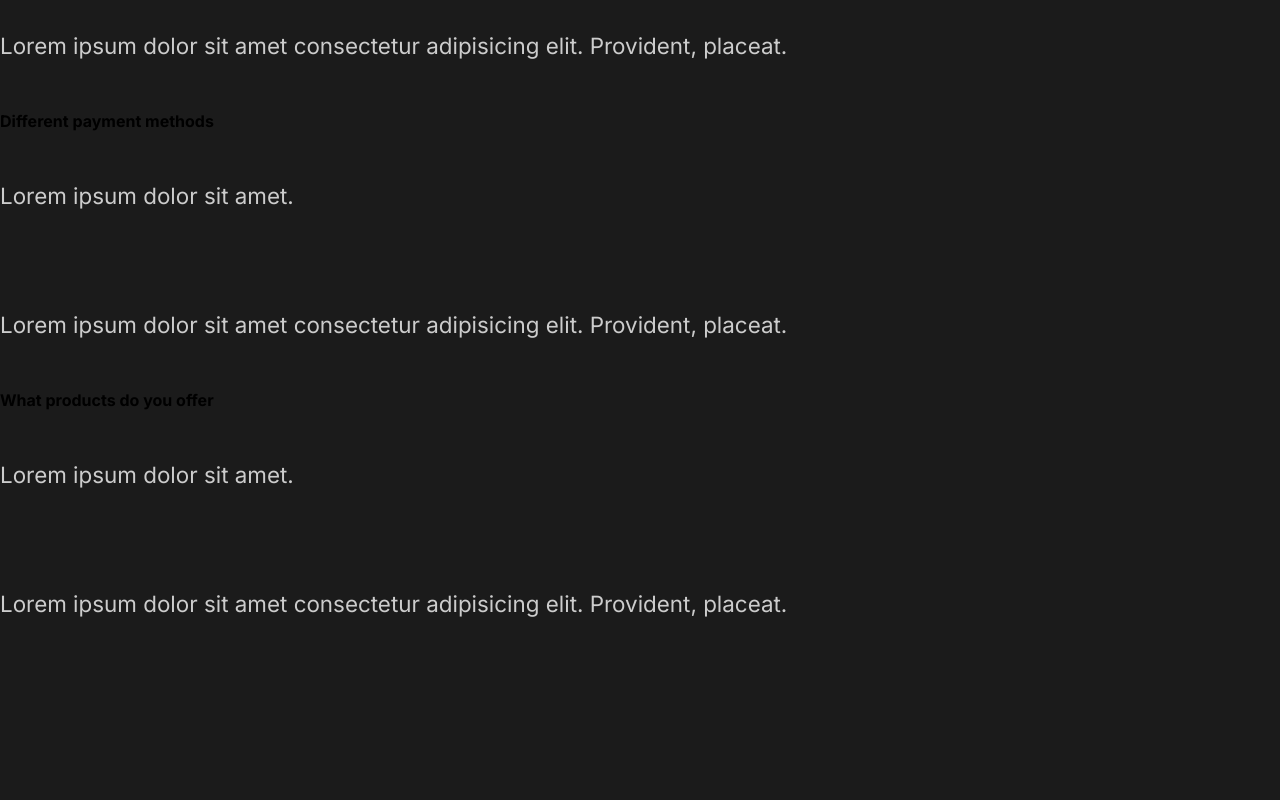
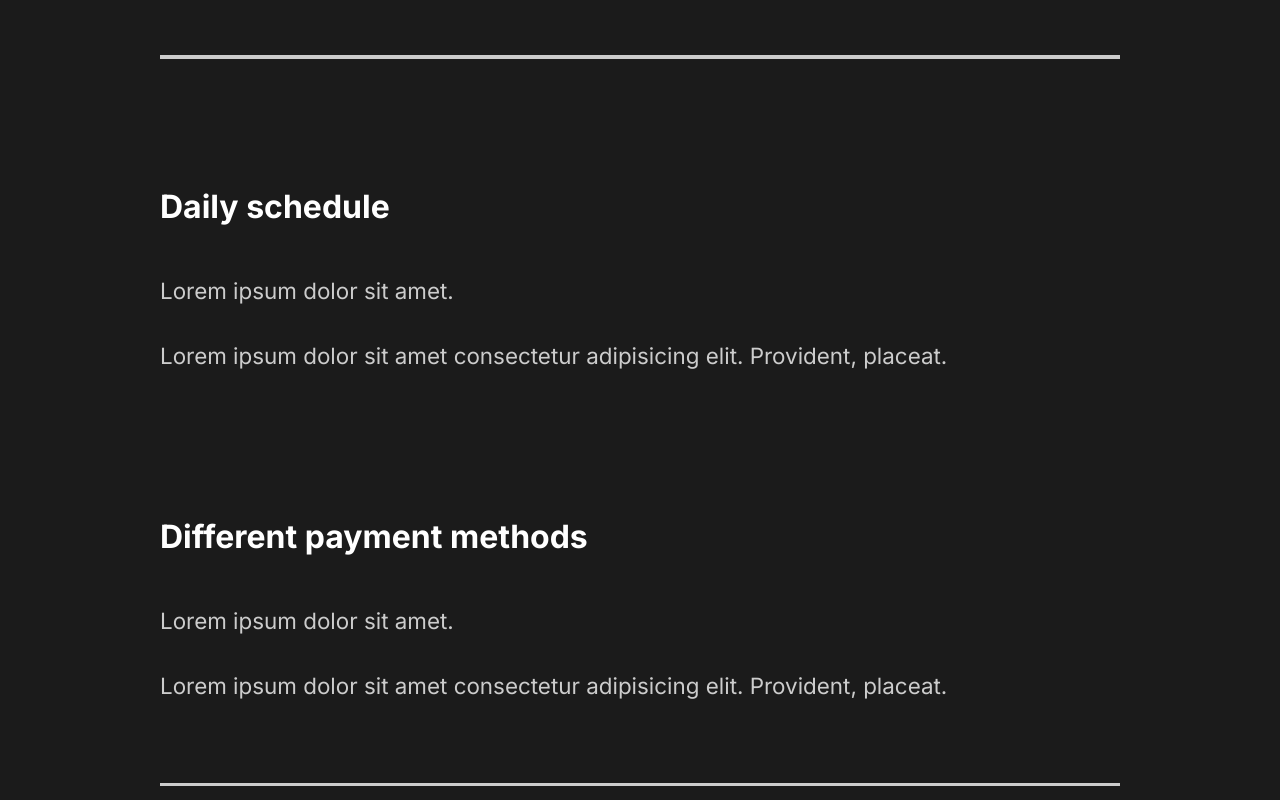
Before and after one commit to KimKrog/capture, a React (Create React App) app: page / in a window 1280 px wide. Shown: the part 2260-3060 px from the top of the page. Before the commit the page ends 2929 px from the top, so only its background shows below. Built offline with nearby package versions, Linux system fonts and the light colour scheme.

Commit message:
Style FAQ

```diff
--- a/src/components/FaqSection.js
+++ b/src/components/FaqSection.js
@@ -1,6 +1,9 @@
+import styled from "styled-components";
+import { Layout } from "../styles";
+
 const FaqSection = () => {
   return (
-    <div className="faq">
+    <Faq>
       <h2>
         Any questions <span>FAQ</span>
       </h2>
@@ -13,6 +16,7 @@
             placeat.
           </p>
         </div>
+        <div className="faq-line"></div>
       </div>
       <div className="question">
         <h4>Daily schedule</h4>
@@ -33,6 +37,7 @@
             placeat.
           </p>
         </div>
+        <div className="faq-line"></div>
       </div>
       <div className="question">
         <h4>What products do you offer</h4>
@@ -43,9 +48,43 @@
             placeat.
           </p>
         </div>
+        <div className="faq-line"></div>
       </div>
-    </div>
+    </Faq>
   );
 };
 
 export default FaqSection;
+
+const Faq = styled(Layout)`
+  display: block;
+
+  span {
+    display: block;
+  }
+
+  h2 {
+    padding-bottom: 2rem;
+    font-weight: lighter;
+  }
+
+  .faq-line {
+    background: #ccc;
+    height: 0.2rem;
+    margin: 2rem 0;
+    width: 100%;
+  }
+
+  .question {
+    padding: 3rem 0;
+    cursor: pointer;
+  }
+
+  .answer {
+    padding: 2rem 0;
+
+    p {
+      padding: 1rem 0;
+    }
+  }
+`;
--- a/src/components/GlobalStyle.js
+++ b/src/components/GlobalStyle.js
@@ -40,6 +40,7 @@
 
   h4 {
     font-weight: bold;
+    font-size: 2rem;
   }
 
   span {
```
